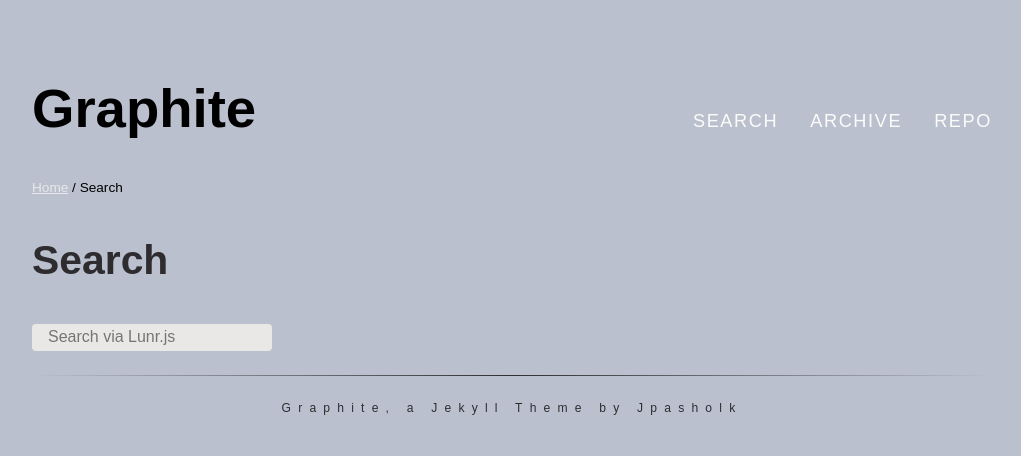
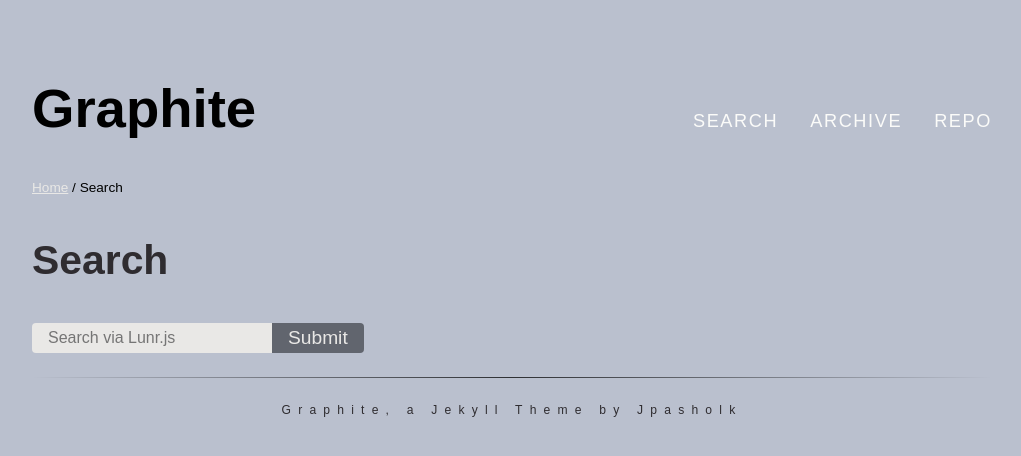
Before and after one commit to jpasholk/graphite, a Jekyll site: the page built from search/index.html, in a window 1280 px wide. Shown: the top 456 px of the page, without its empty margins (128-1149 px from the left). Built offline with Jekyll 4.4.1, drawn with Linux system fonts in a browser that asks for light colours; some web fonts are replaced.

Commit message:
Added a submit button. ;P

```diff
--- a/_includes/search-lunr.html
+++ b/_includes/search-lunr.html
@@ -53,6 +53,7 @@ function lunr_search(term) {
 }
 </script>
 <style>
+    form {display: flex;}
     #lunrsearchresults ul {list-style: none; margin: 0; padding: 0;}
     .lunrsearchresult .title {color: #2f2c30; font-size: 2rem;}
     span.title {margin: 2rem auto;}
@@ -61,12 +62,14 @@ function lunr_search(term) {
     .lunrsearchresult a {display: block; color: #000;}
     .lunrsearchresult a:hover, .lunrsearchresult a:focus {text-decoration: none;}
     .lunrsearchresult a:hover .title {text-decoration: underline;}
-    input#lunrsearch {border-radius: 4px; background-color: #e9e8e6; border: none; padding: .25rem 1rem; font-size: 16px; min-width: 25%; }
+    input#lunrsearch {border-radius: 4px 0 0 4px; background-color: #e9e8e6; border: none; padding: .25rem 1rem; font-size: 16px; min-width: 25%; }
+    button {border: none; padding: .25rem 1rem; color: #e9e8e6; background-color: #61656e; border-radius: 0 4px 4px 0;}
 </style>
 
 
 <form onSubmit="return lunr_search(document.getElementById('lunrsearch').value);">
     <input type="text" class="form-control" id="lunrsearch" name="q" maxlength="255" value="" placeholder="Search via Lunr.js" />
+    <button id="submit" type="submit">Submit</button>
 </form>
 <div id="lunrsearchresults">
     <ul></ul>
```
